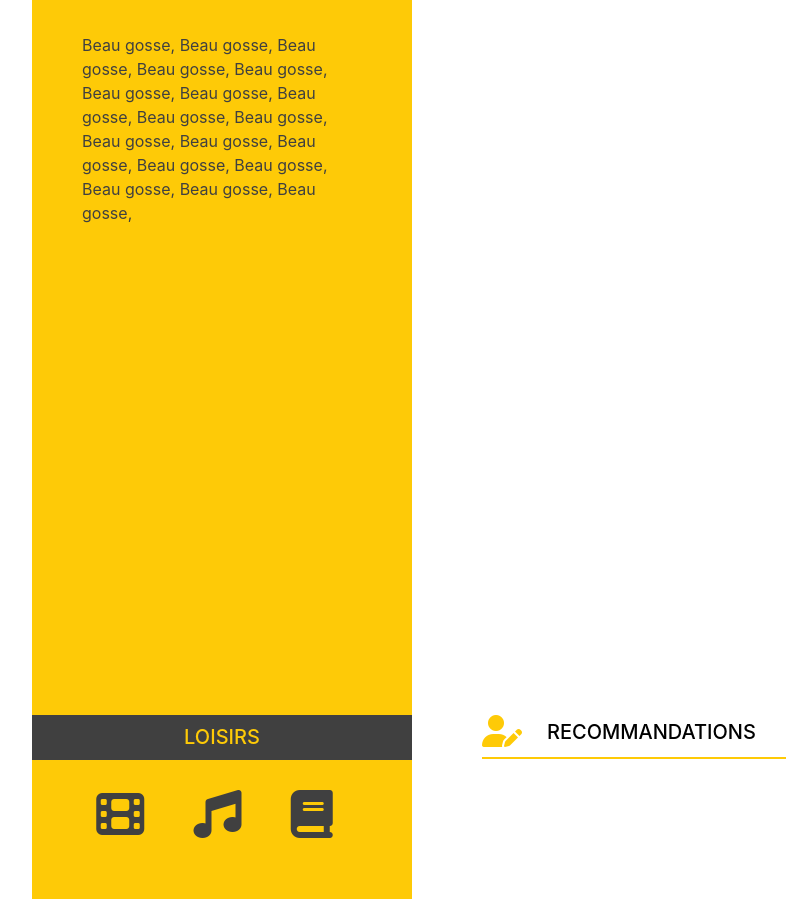
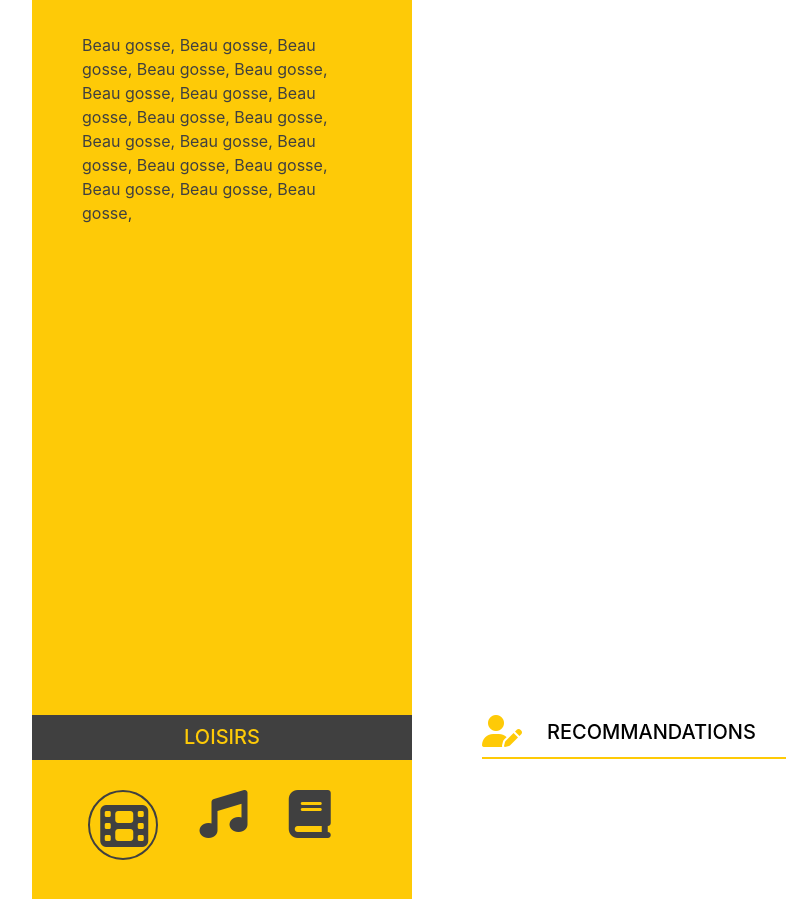
Before and after one commit to alexrothen/projet2, a plain HTML site: page CV.html in a window 1280 px wide. Shown: the part 814-1713 px from the top of the page, without its empty margins (13-799 px from the left). Drawn offline with nearby package versions, Linux system fonts and the light colour scheme.

Commit message:
cercles loisirs OK

```diff
--- a/style.css
+++ b/style.css
@@ -77,5 +77,14 @@ ul{
     vertical-align: middle;
     justify-content: space-evenly;
     margin-top: 30px;
-    padding-right: 30px;
+    padding-right: 40px;
 }
+.circle-icon{
+    border-radius: 50%;
+    border: solid #404040 2px;
+    padding: 10px;
+    width: 70px;
+    height: 70px;
+    vertical-align: middle;
+    text-align: center;
+}
```
